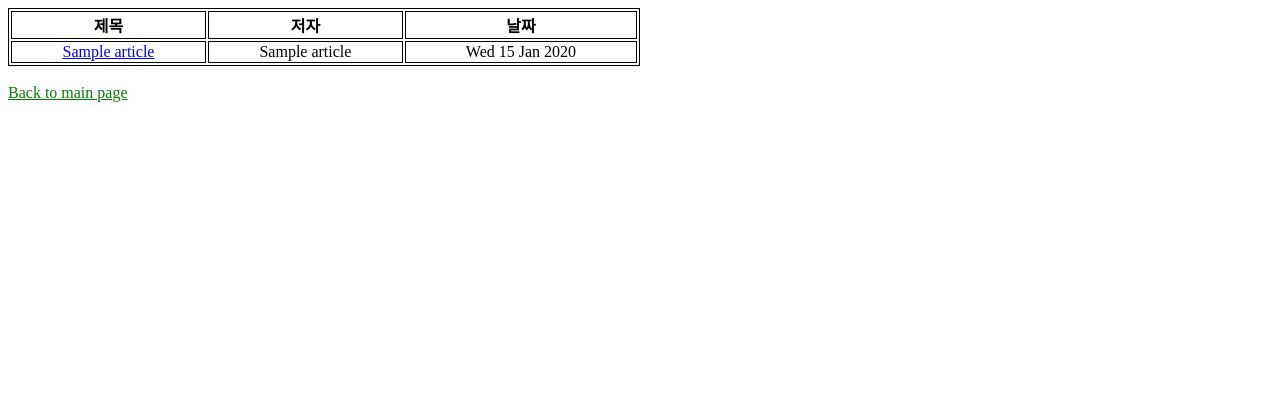
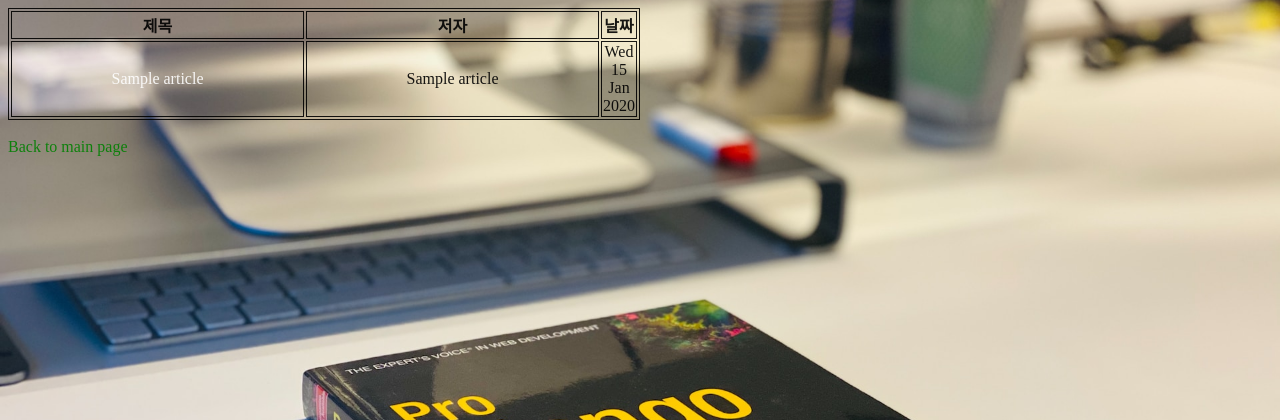
Before and after one commit to gitubanana/Django_study, a Django app: page /list/ in a window 1280 px wide. Shown: the top 420 px of the page. Before the commit the page ends 102 px from the top, so only its background shows below. Run offline with Django 4.2, Linux system fonts and the light colour scheme; tables that the repository leaves empty hold one stand-in row (values such as "Sample post").

Commit message:
Feat: css 적용

```diff
--- a/inflearn/community/templates/index.html
+++ b/inflearn/community/templates/index.html
@@ -2,10 +2,11 @@
 <html>
     <head>
         <meta charset="utf-8">
+        <link rel="stylesheet" href="/static/css/default.css">
     </head>
 
     <body>
-        <h3 style="color:green;">Hello, Django</h3>
+        <h2 class="color">Hello, Django</h2>
         <strong>You can...</strong>
         <ul>
             <li><a href="/write">write an article</a></li>
--- a/inflearn/community/templates/list.html
+++ b/inflearn/community/templates/list.html
@@ -2,16 +2,11 @@
 <html>
     <head>
         <meta charset="utf-8">
-        <style>
-        table, th, td {
-          border:1px solid black;
-          text-align: center;
-        }
-        </style>
+        <link rel="stylesheet" href="/static/css/default.css">
     </head>
 
     <body>
-        <table style="width:50%">
+        <table>
             <tr>
                 <th>제목</th>
                 <th>저자</th>
@@ -27,6 +22,6 @@
         </table>
 
         <br>
-        <a style="color:green;" href="/">Back to main page</a>
+        <a class="color" href="/">Back to main page</a>
     </body>
 </html>
--- a/inflearn/community/templates/view.html
+++ b/inflearn/community/templates/view.html
@@ -2,6 +2,7 @@
 <html>
     <head>
         <meta charset="utf-8">
+        <link rel="stylesheet" href="/static/css/default.css">
     </head>
 
     <body>
@@ -11,6 +12,6 @@
         이메일 : {{ article.email }}<br>
 
         <br>
-        <a style="color:green;" href="/">Back to main page</a>
+        <a class="color" href="/">Back to main page</a>
     </body>
 </html>
--- a/inflearn/community/templates/write.html
+++ b/inflearn/community/templates/write.html
@@ -2,6 +2,7 @@
 <html>
     <head>
         <meta charset="utf-8">
+        <link rel="stylesheet" href="/static/css/default.css">
     </head>
 
     <body>
@@ -12,6 +13,6 @@
         </form>
 
         <br>
-        <a style="color:green;" href="/">Back to main page</a>
+        <a class="color" href="/">Back to main page</a>
     </body>
 </html>
```
